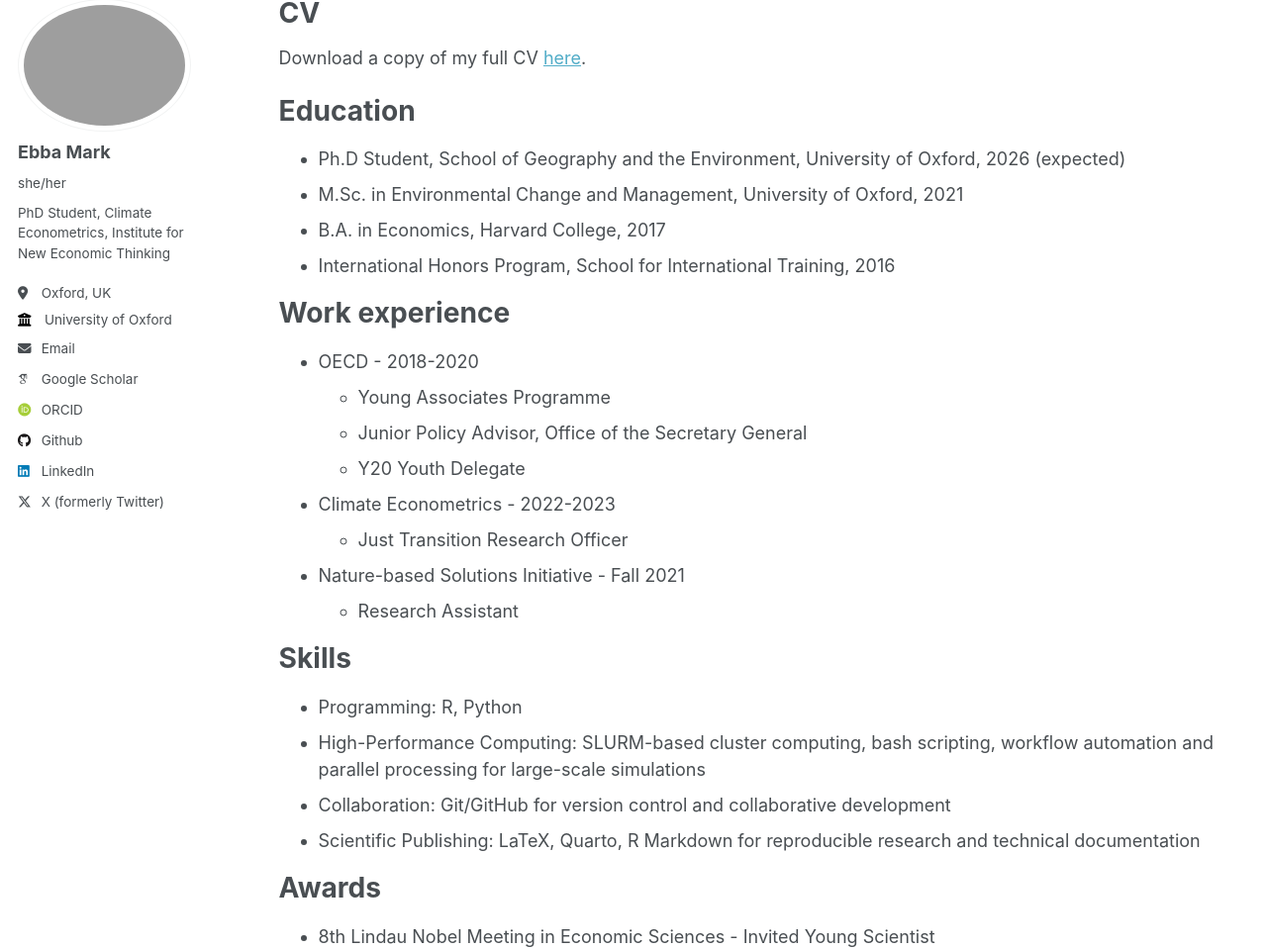
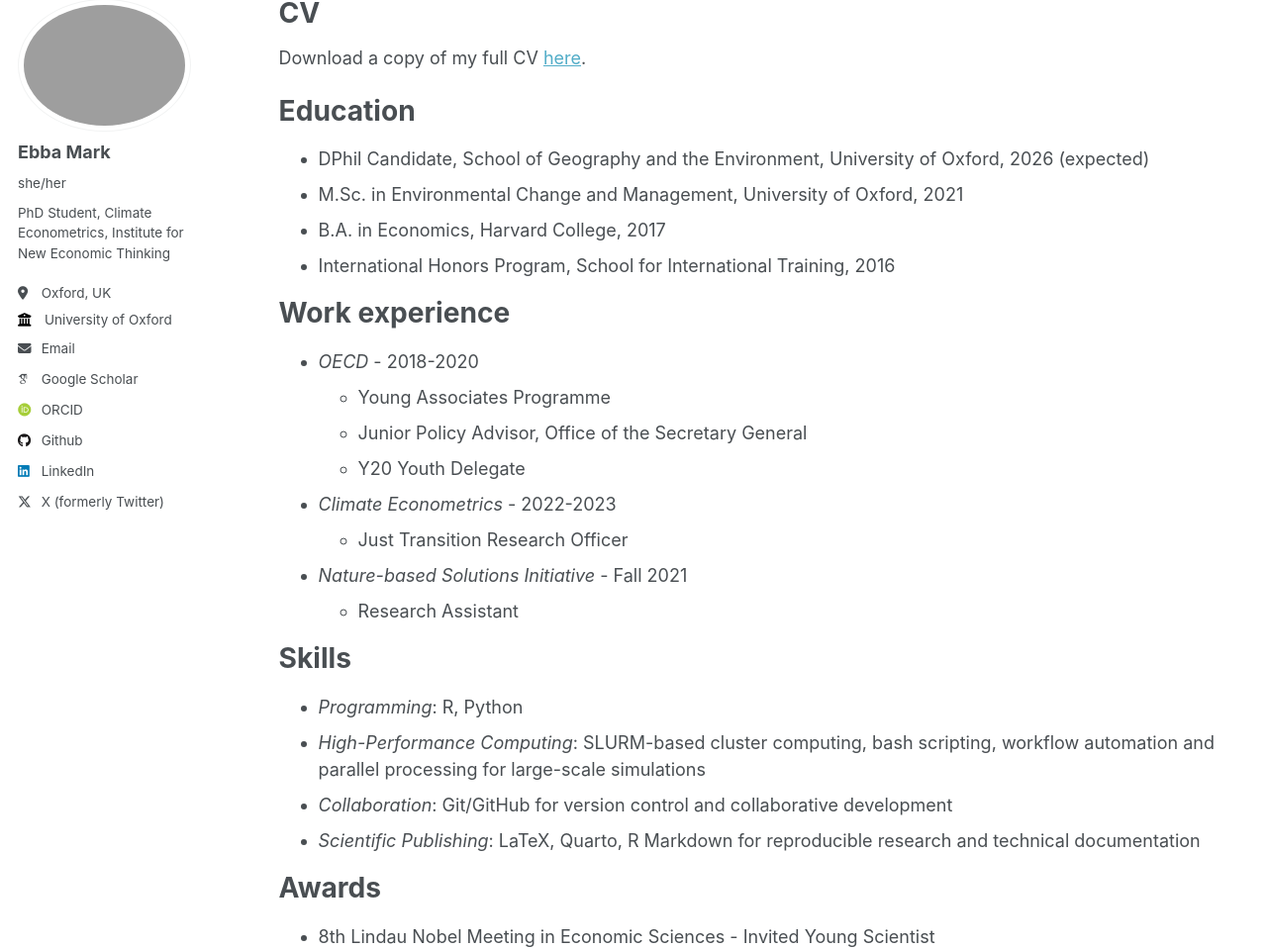
Before and after one commit to ebbam/ebba_website, a Jekyll site: the page built from _pages/cv.md, in a window 1280 px wide and 1400 px high. Shown: the part 107-1066 px from the top of the window at 99% size. Built offline with Jekyll 4.4.1, drawn with Linux system fonts in a browser that asks for light colours; some web fonts are replaced.

Commit message:
updated cv and new pdf file

```diff
--- a/_pages/cv.md
+++ b/_pages/cv.md
@@ -13,30 +13,30 @@ Download a copy of my full CV [here](http://ebbam.github.io/ebba_website/files/E
 
 Education
 ======
-* Ph.D Student, School of Geography and the Environment, University of Oxford, 2026 (expected)
+* DPhil Candidate, School of Geography and the Environment, University of Oxford, 2026 (expected)
 * M.Sc. in Environmental Change and Management, University of Oxford, 2021
 * B.A. in Economics, Harvard College, 2017
 * International Honors Program, School for International Training, 2016
 
 Work experience
 ======
-* OECD - 2018-2020
+* *OECD* - 2018-2020
   * Young Associates Programme
   * Junior Policy Advisor, Office of the Secretary General
   * Y20 Youth Delegate
 
-* Climate Econometrics - 2022-2023
+* *Climate Econometrics* - 2022-2023
   * Just Transition Research Officer
 
-* Nature-based Solutions Initiative - Fall 2021
+* *Nature-based Solutions Initiative* - Fall 2021
   * Research Assistant
 
 Skills
 ======
-* Programming: R, Python
-* High-Performance Computing: SLURM-based cluster computing, bash scripting, workflow automation and parallel processing for large-scale simulations
-* Collaboration: Git/GitHub for version control and collaborative development
-* Scientific Publishing: LaTeX, Quarto, R Markdown for reproducible research and technical documentation
+* *Programming*: R, Python
+* *High-Performance Computing*: SLURM-based cluster computing, bash scripting, workflow automation and parallel processing for large-scale simulations
+* *Collaboration*: Git/GitHub for version control and collaborative development
+* *Scientific Publishing*: LaTeX, Quarto, R Markdown for reproducible research and technical documentation
 
 Awards
 ======
```
Also changed, not shown: 3 other files.
